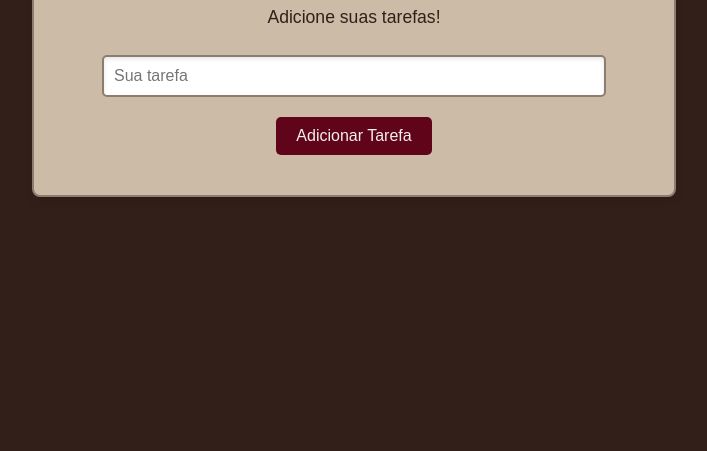
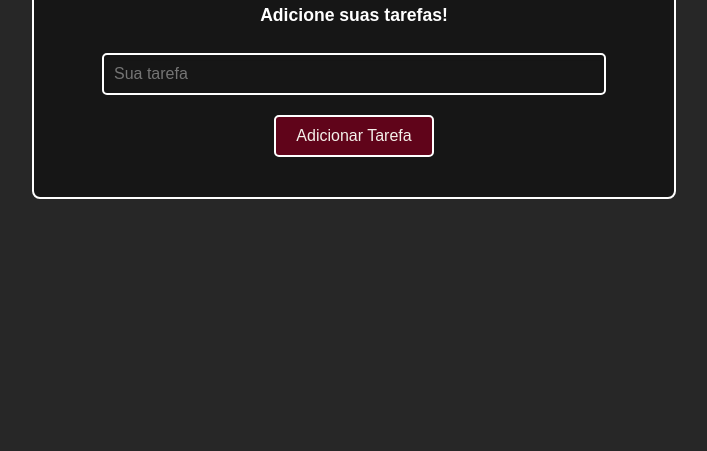
Before and after one commit to hugocaixeta7/javascript, a plain HTML site: page pratica propria 02/pratica02.html in a window 1280 px wide. Shown: the part 349-800 px from the top of the page, without its empty margins (286-993 px from the left). Drawn offline with Linux system fonts and the light colour scheme.

Commit message:
alterei o css

```diff
--- a/pratica propria 02/style.css
+++ b/pratica propria 02/style.css
@@ -5,24 +5,25 @@ body {
   align-items: center;
   height: 100vh;
   margin: 0;
-  background-color: #331f19;
+  background-color: #272727;
 }
 .container {
   text-align: center;
-  background-color: #cbbba7;
+  background-color: #161616;
   padding: 20px;
   border-radius: 8px;
-  box-shadow: 0 4px 8px rgba(0, 0, 0, 0.1);
+  box-shadow: 3 4px 8px rgba(0, 0, 0, 0.1);
   width: 90%;
   max-width: 600px;
-  border: 2px solid #8b7d70;
+  border: 2px solid #ffffff;
 }
 h1 {
-  color: #331f19;
+    color: white;
 }
 p {
-  color: #331f19;
+  color: #ffffff;
   font-size: 1.1em;
+  font-weight: bold;
 }
 button {
   background-color: #60041a;
@@ -34,6 +35,7 @@ button {
   font-size: 1em;
   transition: background-color 0.3s ease;
   margin-top: 10px;
+  border: 2px solid #ffffff;
 }
 button:hover {
   background-color: #a34743;
@@ -44,22 +46,25 @@ ul {
   margin-top: 20px;
 }
 ul li {
-  background-color: #f4f0ea;
-  color: #331f19;
+  background-color: #ffffff00;
+  color: #ffffff;
   padding: 10px;
   margin: 5px 0;
   border-radius: 5px;
   box-shadow: 0 2px 4px rgba(0, 0, 0, 0.1);
+  border: 2px solid #ffffff;
 }
 
 /* Estilo para o campo de entrada */
 input[type="text"] {
   padding: 10px;
+  background-color: #ffffff00;
+  color: white;
   width: 80%;
   max-width: 500px;
   margin-top: 10px;
   margin-bottom: 10px;
-  border: 2px solid #8b7d70;
+  border: 2px solid #ffffff;
   border-radius: 5px;
   font-size: 1em;
   box-shadow: inset 0 2px 4px rgba(0, 0, 0, 0.1);
@@ -68,5 +73,5 @@ input[type="text"] {
 }
 input[type="text"]:focus {
   border-color: #60041a;
-  box-shadow: inset 0 2px 4px rgba(96, 4, 26, 0.3);
+  box-shadow: inset 0 2px 4px rgba(0, 0, 0, 0.3);
 }
```
